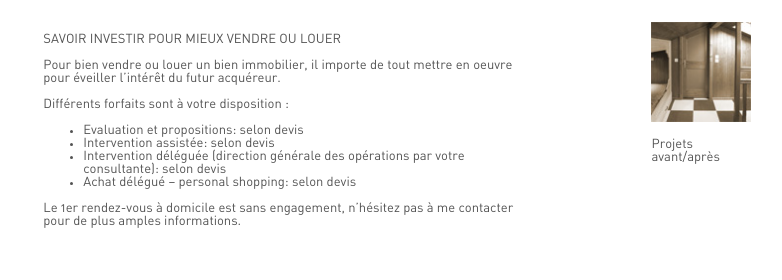
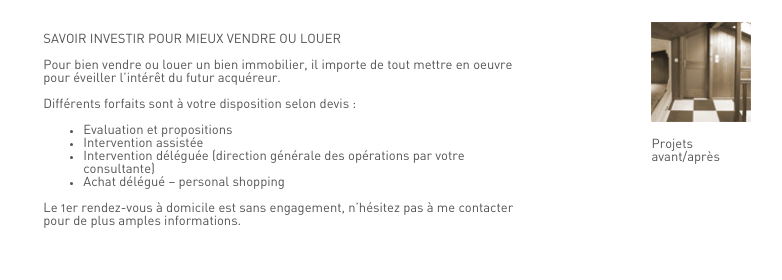
Before and after one commit to cittadhammo/idinterieur, a plain HTML site: page fr/homestag.html in a window 1280 px wide. Shown: the part 211-491 px from the top of the page, 290-1072 px from the left. Drawn offline with Linux system fonts and the light colour scheme.

Commit message:
Update homestag.html

```diff
--- a/fr/homestag.html
+++ b/fr/homestag.html
@@ -83,23 +83,16 @@
 				</p>
 
 				<p class="bloc_archi">
-				Différents forfaits sont à votre disposition :
+				Différents forfaits sont à votre disposition selon devis :
 				</p>
 
 				<ul>
-				    <li>Evaluation et propositions: selon devis</li>
-				    <li>Intervention assistée: selon devis </li>
-				    <li>Intervention déléguée (direction générale des opérations par votre consultante): selon devis</li>
-				    <li>Achat délégué – personal shopping: selon devis</li>
+				    <li>Evaluation et propositions</li>
+				    <li>Intervention assistée </li>
+				    <li>Intervention déléguée (direction générale des opérations par votre consultante)</li>
+				    <li>Achat délégué – personal shopping</li>
 				</ul>
-				<!--
-				<p class="bloc_archi">
-				    - Evaluation et propositions: selon devis</br>
-				    - Intervention assistée: selon devis</br>
-				    - Intervention déléguée (direction générale des opérations par votre consultante): selon devis </br>
-				    - Achat délégué – personal shopping: selon devis</br>
-				</p>
-				-->
+
 				<p>
 				Le 1er rendez-vous à domicile est sans engagement, n’hésitez pas à me contacter pour de plus amples informations.
 				</p>
```
